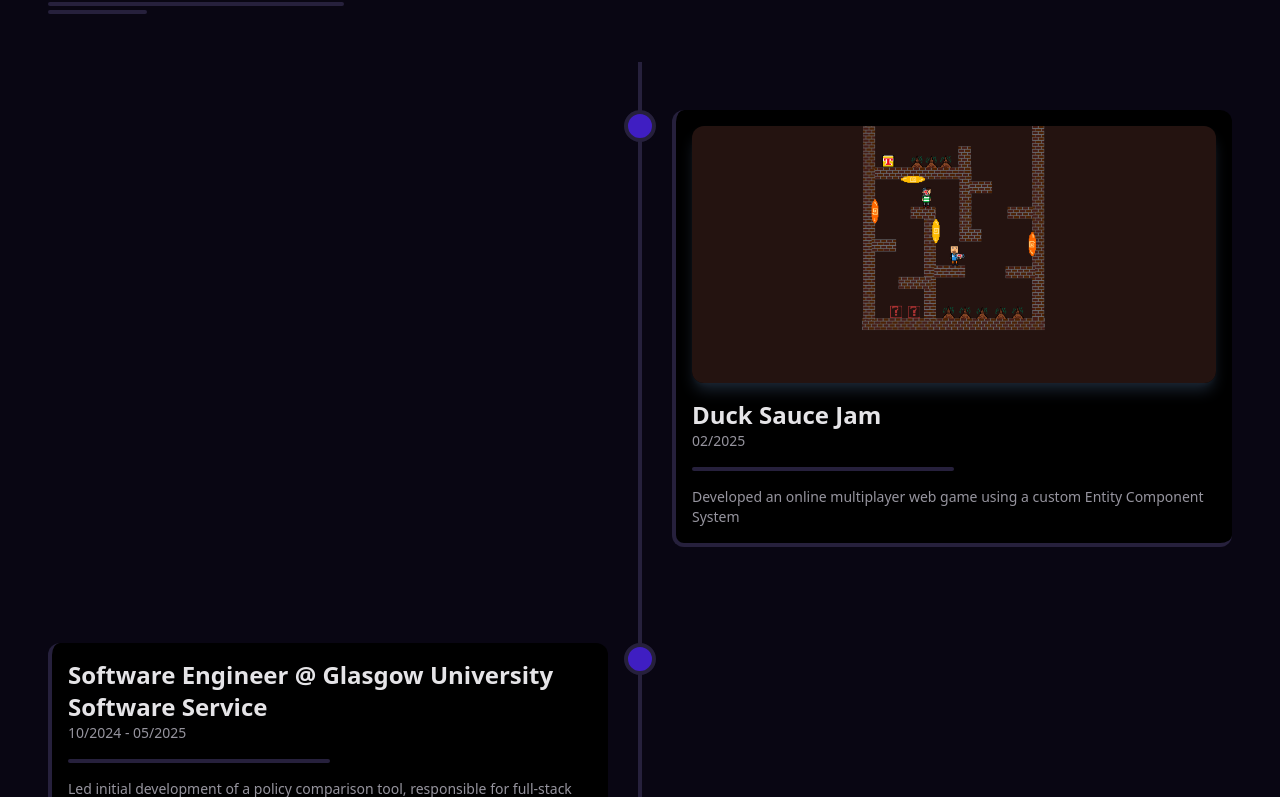
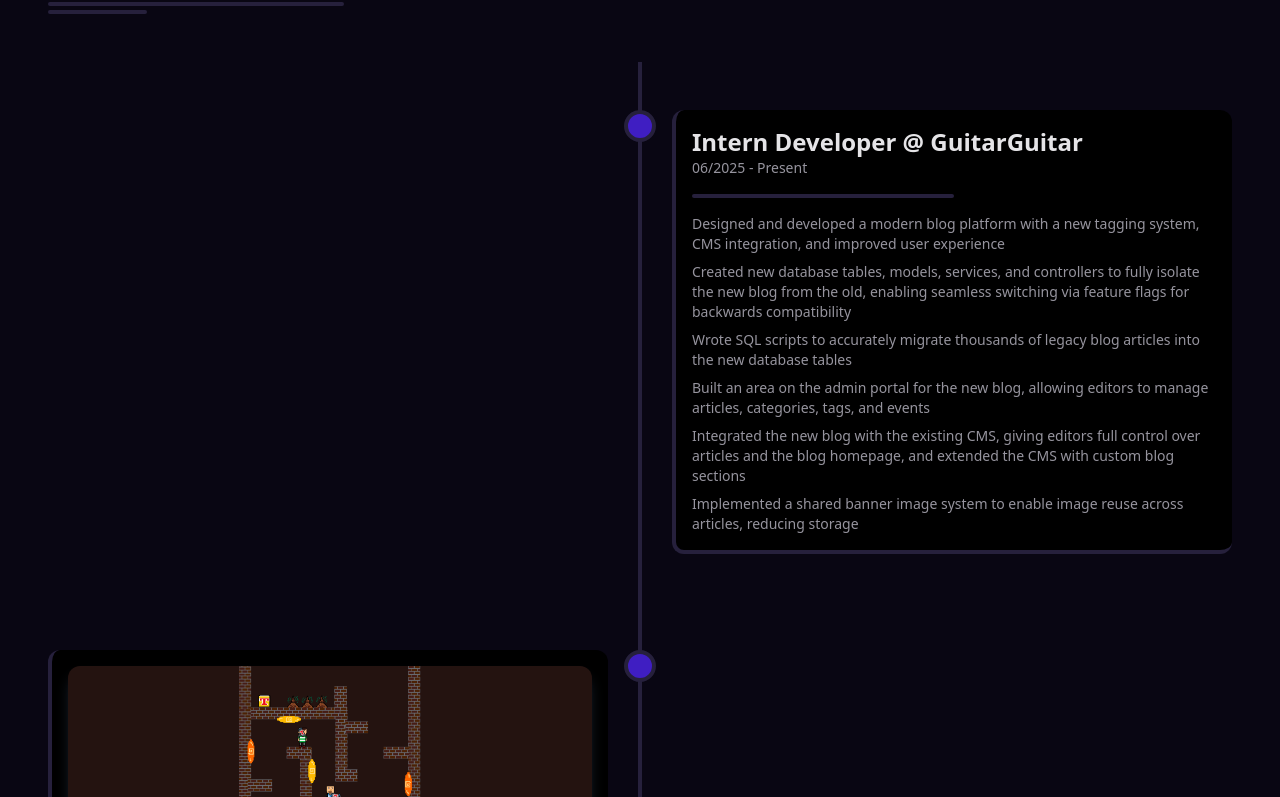
Before and after one commit to andrew-holligan/Portfolio, a React (Vite) app in the folder client/: page / in a window 1280 px wide. Shown: the part 2683-3480 px from the top of the page. Built offline with nearby package versions, Linux system fonts and the light colour scheme.

Commit message:
feat: updated cv

```diff
--- a/client/src/views/journey/Timeline.tsx
+++ b/client/src/views/journey/Timeline.tsx
@@ -6,6 +6,18 @@
 
 function Timeline() {
   const items = [
+    {
+      title: "Intern Developer @ GuitarGuitar",
+      subtitle: "06/2025 - Present",
+      content: [
+        "Designed and developed a modern blog platform with a new tagging system, CMS integration, and improved user experience",
+        "Created new database tables, models, services, and controllers to fully isolate the new blog from the old, enabling seamless switching via feature flags for backwards compatibility",
+        "Wrote SQL scripts to accurately migrate thousands of legacy blog articles into the new database tables",
+        "Built an area on the admin portal for the new blog, allowing editors to manage articles, categories, tags, and events",
+        "Integrated the new blog with the existing CMS, giving editors full control over articles and the blog homepage, and extended the CMS with custom blog sections",
+        "Implemented a shared banner image system to enable image reuse across articles, reducing storage",
+      ],
+    },
     {
       title: "Duck Sauce Jam",
       subtitle: "02/2025",
@@ -21,6 +33,7 @@
         "Led initial development of a policy comparison tool, responsible for full-stack development using Django",
         "Implemented the continuous development pipeline for the tool with GitLab CI/CD on DigitalOcean Ubuntu droplets, aiding future development",
         "Used Cloudflare D1, Workflows, and Workers AI to develop a distributed scraper with two independent workflows for site crawling and data extraction",
+        "Optimised performance by trimming unnecessary HTML elements to reduce the context window, and enabling user-defined filters to enqueue URLs based on specific criteria",
       ],
     },
     {
```
Also changed, not shown: 1 other file (tests, documents, lock files or other folders).
